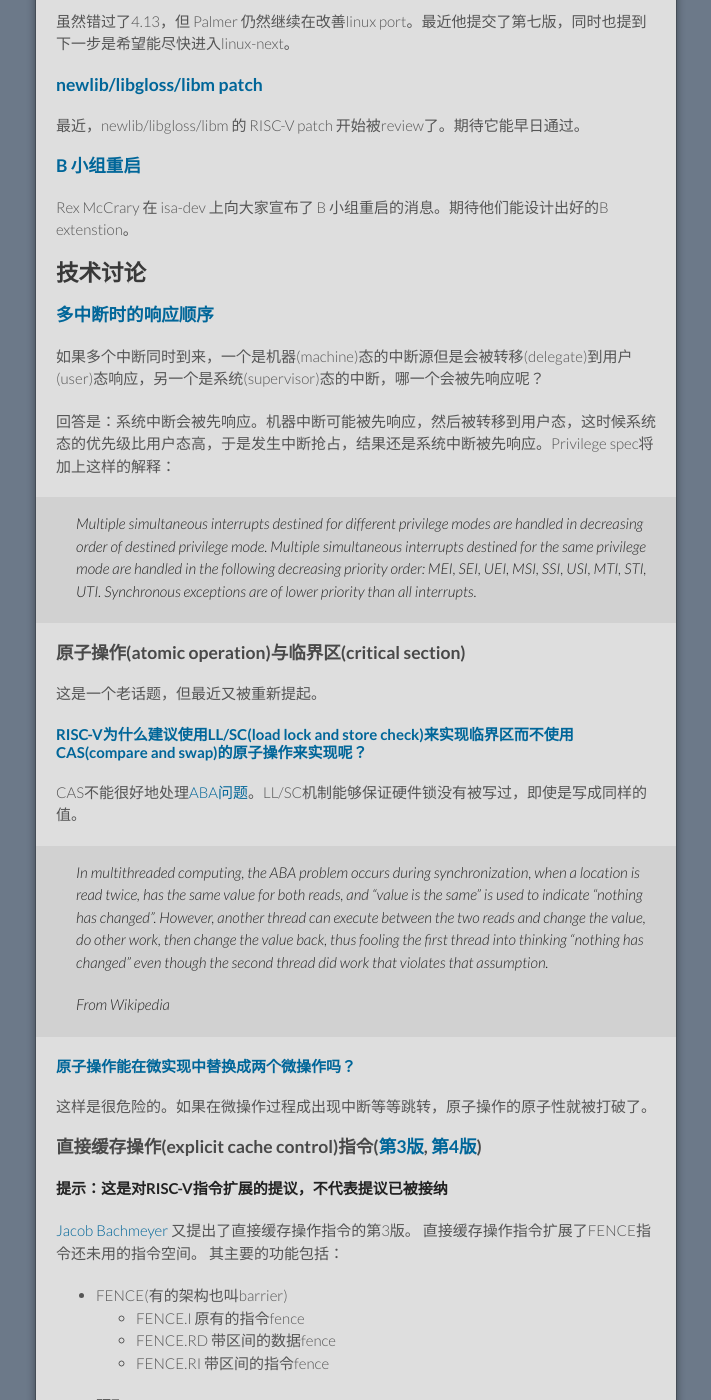
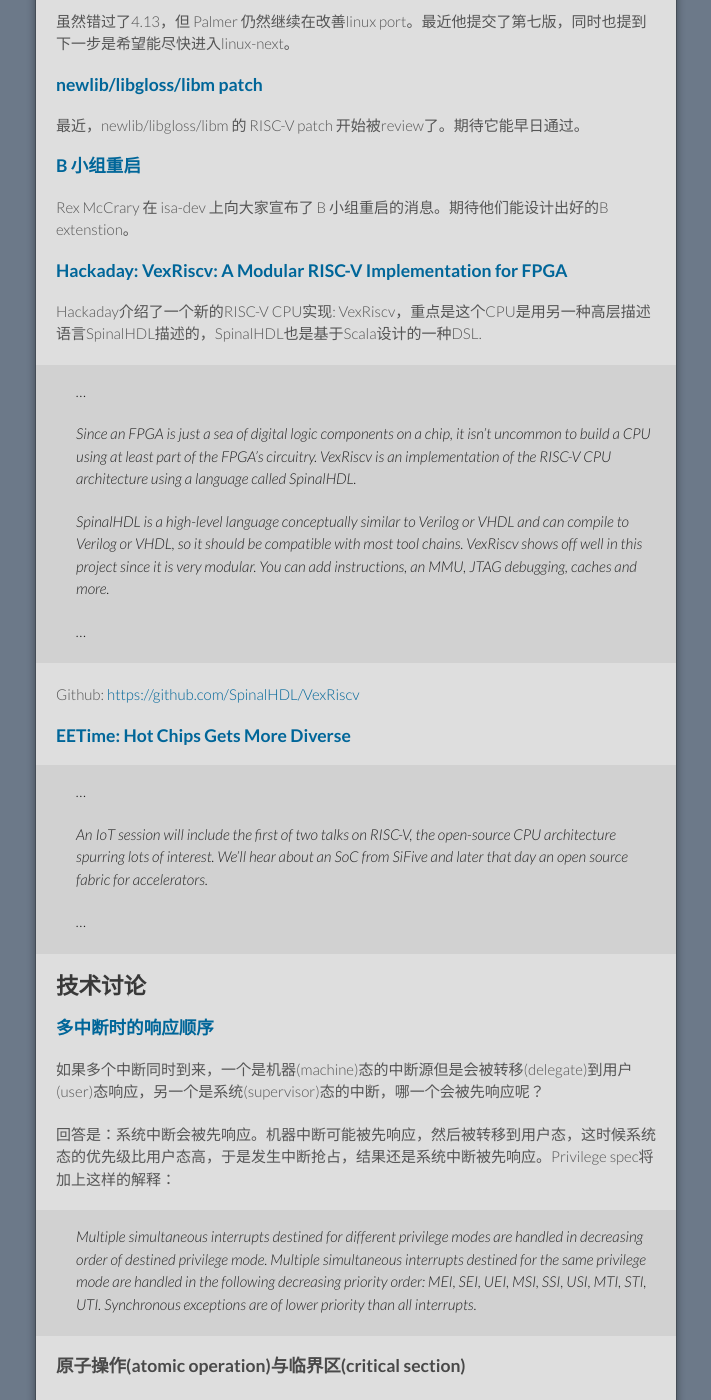
Before and after one commit to cnrv/home, a Jekyll site: the page built from bi-week-rpts/2017-08-03.md, in a window 1280 px wide and 1400 px high, scrolled down 606 px. Shown: the whole window, without its empty margins (284-995 px from the left). Built offline with Jekyll 4.4.1, drawn with Linux system fonts in a browser that asks for light colours; Markdown is read by kramdown in place of the engine named in the settings; our own code applies the rules of GitHub Pages for plain Markdown files; some of the changed text lies outside the part shown.

Commit message:
add two news and some fixes.
Signed-off-by: Alex Guo <xfguo@credosemi.com.cn>

```diff
--- a/bi-week-rpts/2017-08-03.md
+++ b/bi-week-rpts/2017-08-03.md
@@ -7,6 +7,7 @@ layout: default
 ## RV新闻
 
 ### RISC-V教育专题邮件列表成立
+
 Krste Asanovic正式宣布设立独立的[RISC-V教育专题邮件列表](https://groups.google.com/a/groups.riscv.org/forum/#!forum/riscv-teach): [RISC-V Teach](mailto:riscv-teach@groups.riscv.org)
 
 ### RISC-V版Compiler Explorer
@@ -16,19 +17,42 @@ Compiler Explorer是一个在线的编译器，可以将一小段代码编译成
 现在的版本架在Michael Clark自己的AWS云中，可以从这里访问：[https://cx.rv8.io](https://cx.rv8.io/).
 
 ### RISC-V中文书
-RISC-V中文书：[《关于RISC-V你所需要知道的一切》](https://www.gitbook.com/book/leishangwen/everything_you_need_to_know_about_riscv/details)
-正在积极筹备中。现在已基本确定前4章的主要内容。希望RISC-V的爱好者们贡献力量一起来写这本书。
 
-### [Linux port 第七版](https://groups.google.com/a/groups.riscv.org/d/msgid/patches/20170801010009.3302-1-palmer%40dabbelt.com)
+RISC-V中文书：[《关于RISC-V你所需要知道的一切》](https://www.gitbook.com/book/leishangwen/everything_you_need_to_know_about_riscv/details) 正在积极筹备中。现在已基本确定前4章的主要内容。希望RISC-V的爱好者们贡献力量一起来写这本书。
+
+### [Linux porting patch 第七版](https://groups.google.com/a/groups.riscv.org/d/msgid/patches/20170801010009.3302-1-palmer%40dabbelt.com)
+
 虽然错过了4.13，但 Palmer 仍然继续在改善linux port。最近他提交了第七版，同时也提到下一步是希望能尽快进入linux-next。
 
 ### [newlib/libgloss/libm patch](https://groups.google.com/a/groups.riscv.org/d/msgid/patches/CA%2ByXCZCi-5q%3D64XcUcPwwDSUt-HrY4-W4MXu9wDTNZ1z-9HMbg%40mail.gmail.com)
+
 最近，newlib/libgloss/libm 的 RISC-V patch 开始被review了。期待它能早日通过。
 
 ### [B 小组重启](https://groups.google.com/a/groups.riscv.org/d/msgid/isa-dev/DM5PR12MB1563603EBA911D7EE956F636E9B80%40DM5PR12MB1563.namprd12.prod.outlook.com?utm_medium=email&utm_source=footer)
+
 Rex McCrary 在 isa-dev 上向大家宣布了 B 小组重启的消息。期待他们能设计出好的B extenstion。
 
+### [Hackaday: VexRiscv: A Modular RISC-V Implementation for FPGA](http://hackaday.com/2017/07/21/vexriscv-a-modular-risc-v-implementation-for-fpga/)
 
+Hackaday介绍了一个新的RISC-V CPU实现: VexRiscv，重点是这个CPU是用另一种高层描述语言SpinalHDL描述的，SpinalHDL也是基于Scala设计的一种DSL.
+
+> ...
+>
+> Since an FPGA is just a sea of digital logic components on a chip, it isn’t uncommon to build a CPU using at least part of the FPGA’s circuitry. VexRiscv is an implementation of the RISC-V CPU architecture using a language called SpinalHDL.
+>
+> SpinalHDL is a high-level language conceptually similar to Verilog or VHDL and can compile to Verilog or VHDL, so it should be compatible with most tool chains. VexRiscv shows off well in this project since it is very modular. You can add instructions, an MMU, JTAG debugging, caches and more.
+>
+> ...
+
+Github: [https://github.com/SpinalHDL/VexRiscv](https://github.com/SpinalHDL/VexRiscv)
+
+### [EETime: Hot Chips Gets More Diverse](http://www.eetimes.com/author.asp?section_id=36&doc_id=1332063)
+
+> ...
+>
+> An IoT session will include the first of two talks on RISC-V, the open-source CPU architecture spurring lots of interest. We’ll hear about an SoC from SiFive and later that day an open source fabric for accelerators.
+>
+> ...
 
 ## 技术讨论
 
@@ -66,8 +90,11 @@ CAS不能很好地处理[ABA问题](https://en.wikipedia.org/wiki/ABA_problem)
 **提示：这是对RISC-V指令扩展的提议，不代表提议已被接纳**
 
 [Jacob Bachmeyer](mailto:jcb62281@gmail.com) 又提出了直接缓存操作指令的第3版。
+
 直接缓存操作指令扩展了FENCE指令还未用的指令空间。
+
 其主要的功能包括：
+
 + FENCE(有的架构也叫barrier)
   - FENCE.I 原有的指令fence
   - FENCE.RD 带区间的数据fence
@@ -90,6 +117,7 @@ CAS不能很好地处理[ABA问题](https://en.wikipedia.org/wiki/ABA_problem)
   - MEM.REWRITE 为写操作直接初始化缓存区域而不读取数据（已知数据会被彻底覆盖时，可以直接创建缓存数据同时标记已修改）
 
 具体的讨论可着重看这么几段：
+
 - [第3版初始提议](https://groups.google.com/a/groups.riscv.org/forum/#!msg/isa-dev/Xa1y68PxjAU/MB2rLM1zAAAJ)
 - [Allen Baum的总结](https://groups.google.com/a/groups.riscv.org/forum/#!msg/isa-dev/Xa1y68PxjAU/WlbR93D0AAAJ)
 - [第4版初始提议](https://groups.google.com/a/groups.riscv.org/forum/#!msg/isa-dev/eKkGAN2-jss/4uRoQi2TBAAJ)
```
Also changed, not shown: other parts of bi-week-rpts/2017-08-03.md (+0 -11 lines).
